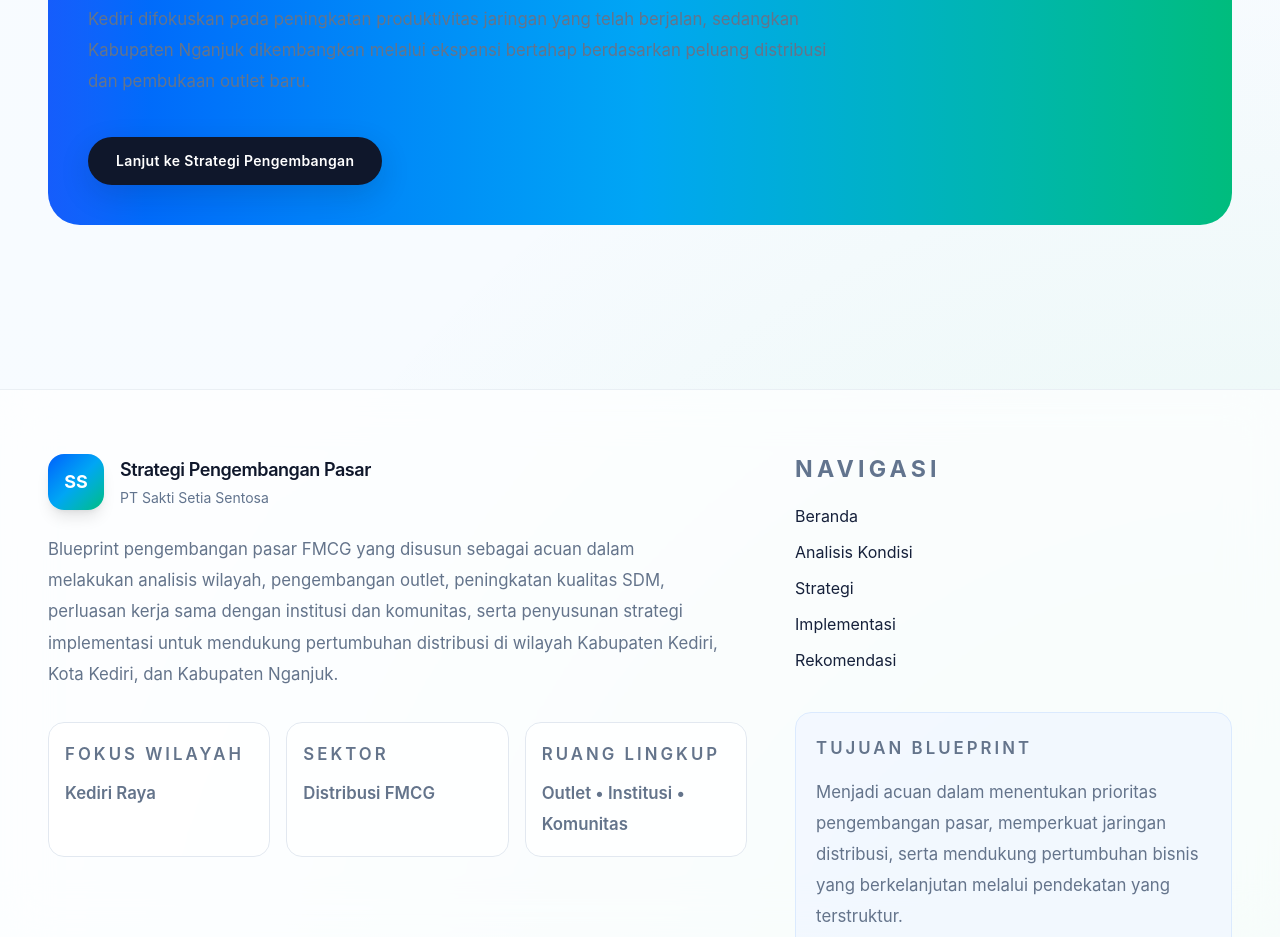
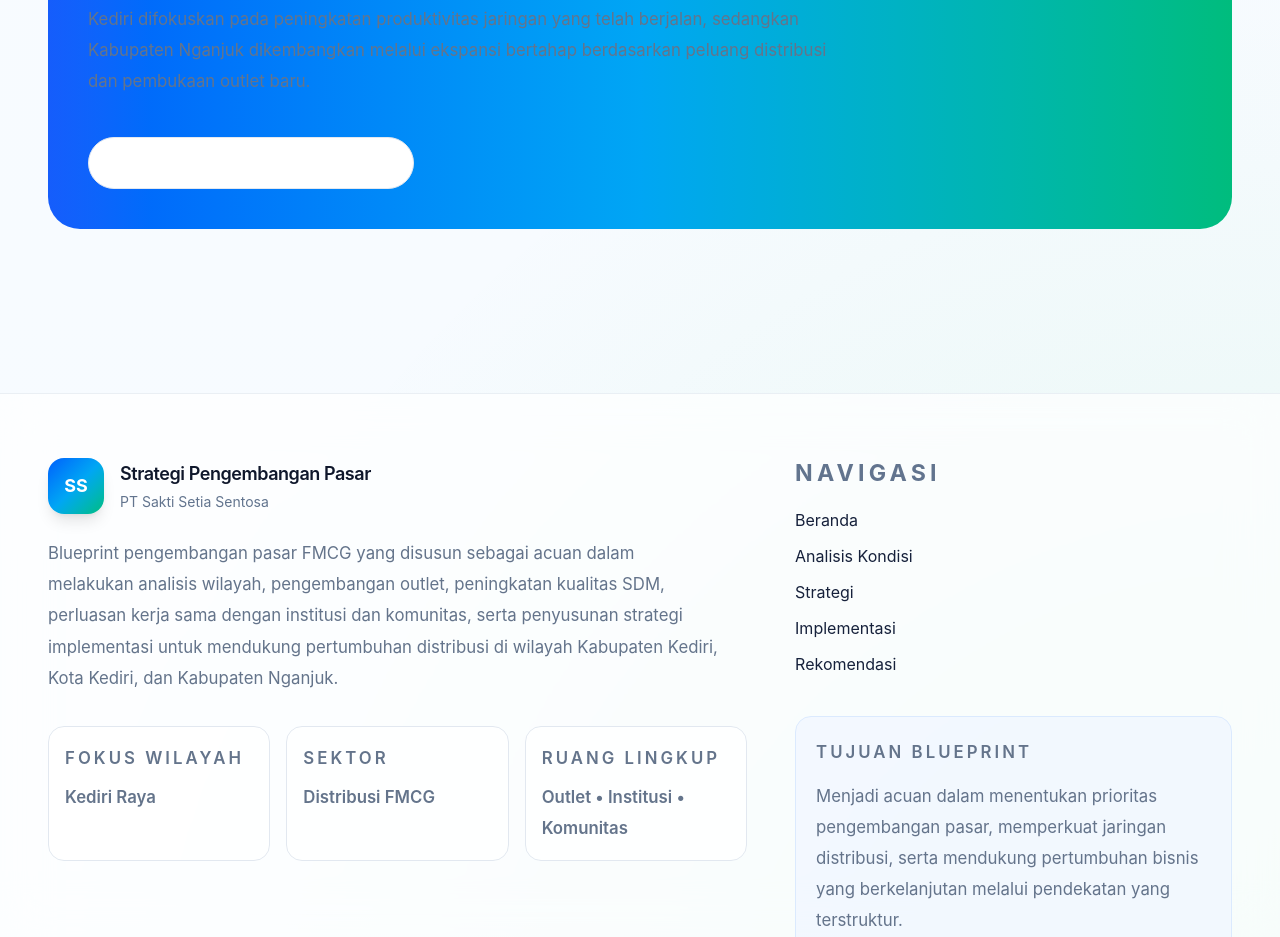
Before and after one commit to dawudsw0491-cell/market-strategy-presentation, a Next.js app: page /analisis-kondisi in a window 1280 px wide. Shown: the part 2000-2937 px from the top of the page. Built offline with nearby package versions, Linux system fonts and the light colour scheme.

Commit message:
refactor(ui): standardize button component

```diff
--- a/components/ui/button.tsx
+++ b/components/ui/button.tsx
@@ -10,102 +10,42 @@
 
 export default function Button({
   children,
-  href,
+  href = "#",
   variant = "primary",
   className = "",
 }: ButtonProps) {
   const variants = {
-    primary: `
-      bg-gradient-to-r
-      from-blue-600
-      via-sky-500
-      to-cyan-500
-      text-white
+    primary:
+      "bg-gradient-to-r from-blue-600 to-sky-500 text-white shadow-lg shadow-blue-500/20 hover:-translate-y-0.5 hover:shadow-xl",
 
-      shadow-[0_10px_30px_rgba(37,99,235,.22)]
+    secondary:
+      "bg-white text-slate-900 border border-slate-200 hover:border-sky-200 hover:bg-sky-50",
 
-      hover:-translate-y-0.5
-      hover:shadow-[0_18px_40px_rgba(37,99,235,.28)]
-
-      active:translate-y-0
-    `,
-
-    secondary: `
-      bg-slate-900
-      text-white
-
-      hover:bg-slate-800
-
-      shadow-[0_10px_30px_rgba(15,23,42,.15)]
-    `,
-
-    outline: `
-      border
-      border-slate-200
-
-      bg-white/75
-      backdrop-blur-xl
-
-      text-slate-700
-
-      hover:border-sky-300
-      hover:bg-white
-      hover:text-slate-900
-
-      hover:-translate-y-0.5
-
-      shadow-sm
-      hover:shadow-lg
-    `,
+    outline:
+      "border border-slate-300 bg-transparent text-slate-700 hover:border-blue-500 hover:text-blue-600 hover:bg-blue-50",
   };
 
-  const style = `
-    inline-flex
-    items-center
-    justify-center
-
-    min-h-12
-
-    rounded-full
-
-    px-7
-    py-3.5
-
-    text-sm
-    font-semibold
-    tracking-wide
-
-    transition-all
-    duration-300
-
-    focus:outline-none
-    focus:ring-4
-    focus:ring-blue-200
-
-    disabled:pointer-events-none
-    disabled:opacity-50
-
-    ${variants[variant]}
-    ${className}
-  `;
-
-  if (href) {
-    return (
-      <Link
-        href={href}
-        className={style}
-      >
-        {children}
-      </Link>
-    );
-  }
-
   return (
-    <button
-      type="button"
-      className={style}
+    <Link
+      href={href}
+      className={`
+        inline-flex
+        min-h-[52px]
+        items-center
+        justify-center
+        rounded-full
+        px-7
+        lg:px-8
+        text-sm
+        lg:text-base
+        font-semibold
+        transition-all
+        duration-300
+        ${variants[variant]}
+        ${className}
+      `}
     >
       {children}
-    </button>
+    </Link>
   );
 }
```
